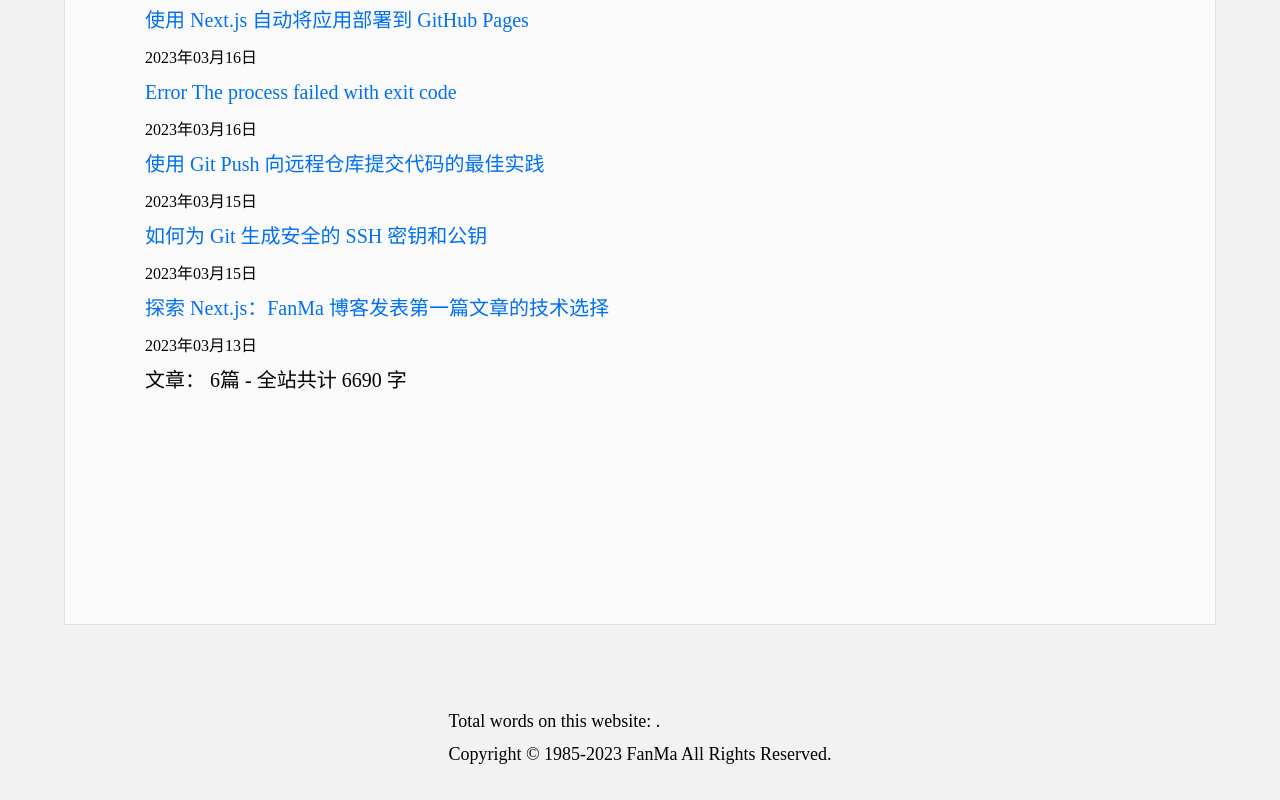
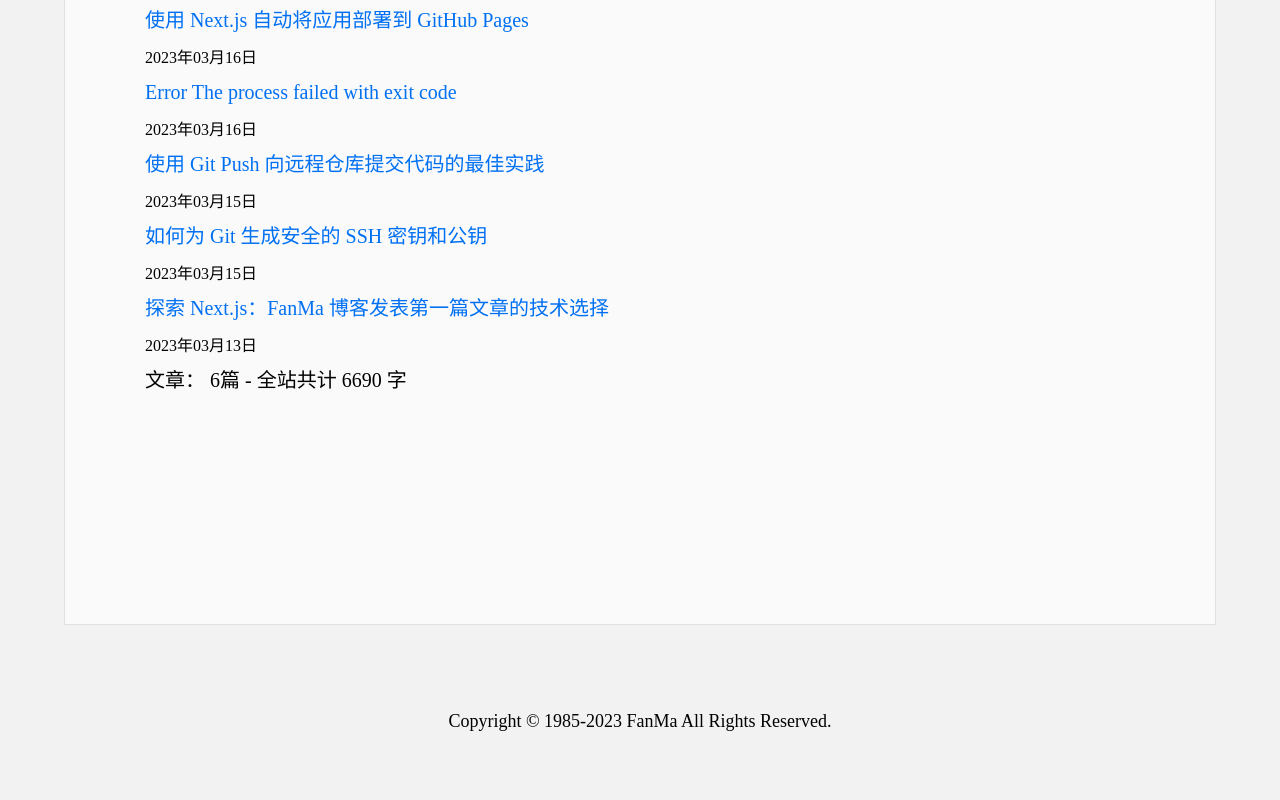
Before and after one commit to fanmau/fanmau.github.io, a Next.js app: page / in a window 1280 px wide. Shown: the part 407-1207 px from the top of the page. After the commit the page ends 1175 px from the top, so only its background shows below. Built offline with nearby package versions, Linux system fonts and the light colour scheme; a web font is replaced by a local one.

Commit message:
Update-0313

```diff
--- a/components/layout.tsx
+++ b/components/layout.tsx
@@ -71,7 +71,7 @@ export default function Layout({
             <Link href="/">← Back to home</Link>
           </div>
         )}
-        <footer className='footer'>Total words on this website: .<br />Copyright © 1985-2023 FanMa All Rights Reserved.</footer>
+        <footer className='footer'>Copyright © 1985-2023 FanMa All Rights Reserved.</footer>
       </div>
     </div>
   )
```
